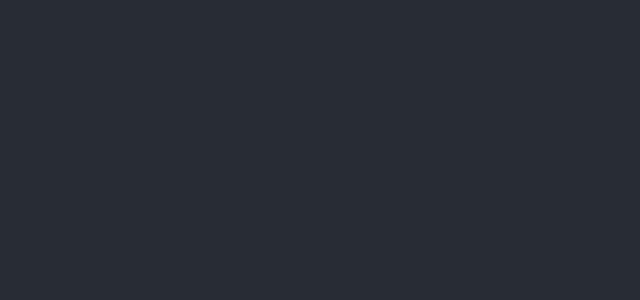
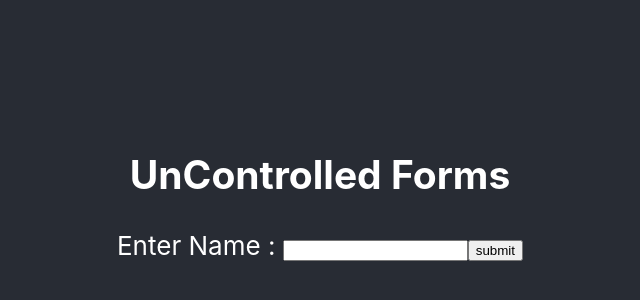
Before and after one commit to swarajphalke/Frontend-Playground, a React (Create React App) app in the folder ReactJS/froms/: page / in a window 1280 px wide. Shown: the part 210-510 px from the top of the page, without its empty margins (320-960 px from the left). Built offline with nearby package versions, Linux system fonts and the light colour scheme.

Commit message:
UnControlled Form in React

```diff
--- a/ReactJS/froms/src/App.js
+++ b/ReactJS/froms/src/App.js
@@ -1,10 +1,11 @@
  import './App.css';
+import UncontrolForm from './Components/UnControlled/UncontrolForm';
 
 function App() {
   return (
     <div className="App">
       <header className="App-header">
-
+        <UncontrolForm/>
       </header>
     </div>
   );
--- /dev/null
+++ b/ReactJS/froms/src/Components/UnControlled/UncontrolForm.js
@@ -0,0 +1,19 @@
+import {useRef} from 'react'
+export default function UncontrolForm(){
+    const inputRef = useRef(null)
+
+    const handleSubmit=(event)=>{
+        alert(`value: ${inputRef.current.value}`)
+    }
+
+    return(
+        <>
+            <h2>UnControlled Forms</h2>
+            <form onSubmit={handleSubmit}>
+                <label>Enter Name : </label>
+                <input type="text"  ref={inputRef}/>
+                <input type="submit" value="submit" />
+            </form>
+        </>
+    )
+}
```
